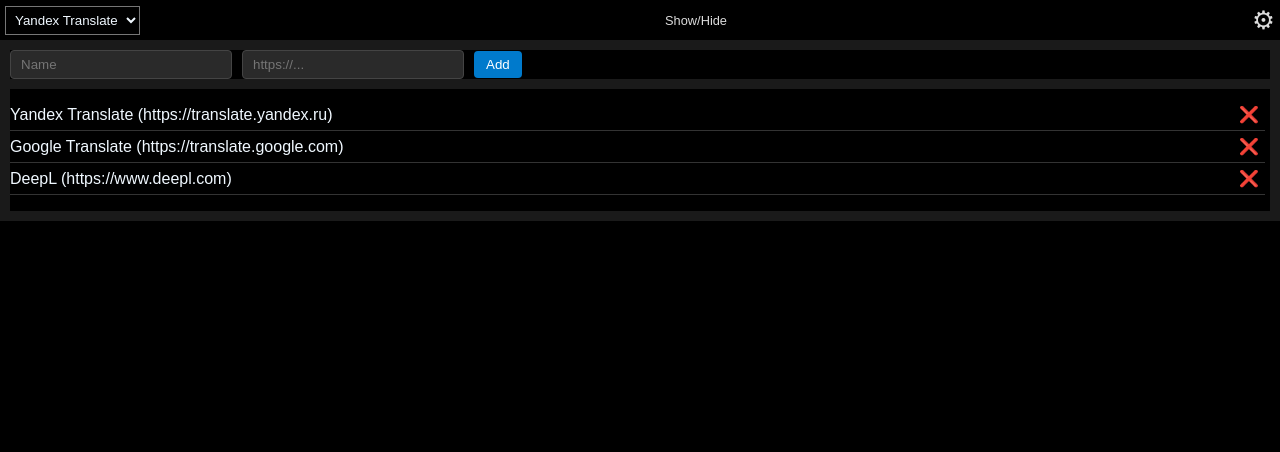
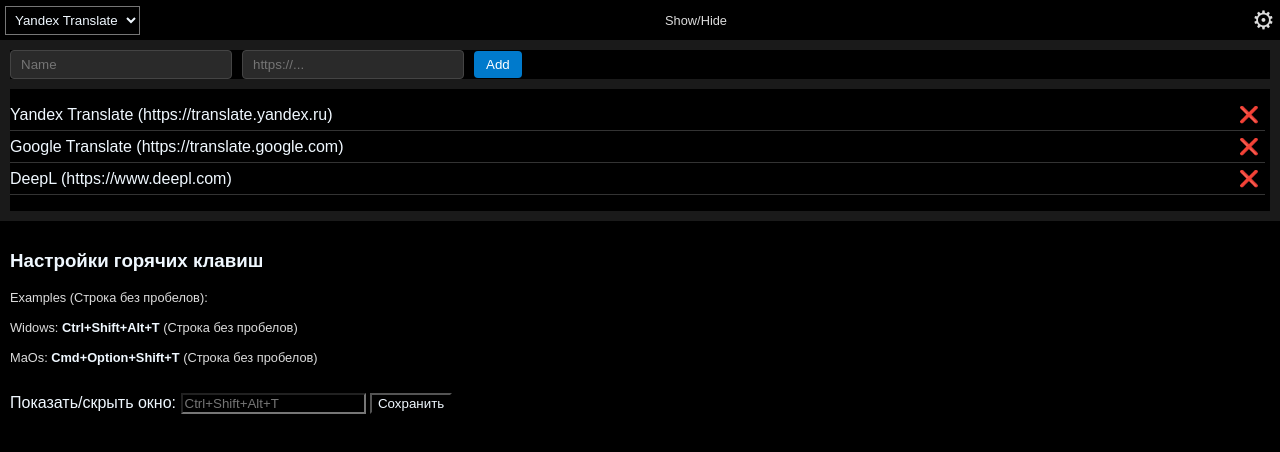
Before and after one commit to Hydrock/TransLatte, an Electron app: page public/reaction.html in a window 1280 px wide. Both pictures are taken after a click on the button "⚙︎". Drawn offline with Linux system fonts and the light colour scheme.

Commit message:
added ability to set you oun hotkeys

```diff
--- a/public/reaction.html
+++ b/public/reaction.html
@@ -121,23 +121,28 @@
             color: #ff3b3b;
         }
 
-        #urlListContainer {
+        #scrollContainer {
             max-height: 200px;
             overflow-y: scroll;
             padding-right: 5px;
         }
 
-        #urlListContainer::-webkit-scrollbar {
+        #scrollContainer::-webkit-scrollbar {
             width: 6px;
         }
 
-        #urlListContainer::-webkit-scrollbar-thumb {
+        #scrollContainer::-webkit-scrollbar-thumb {
             background-color: #555;
             border-radius: 3px;
         }
 
-        #urlListContainer::-webkit-scrollbar-track {
+        #scrollContainer::-webkit-scrollbar-track {
             background-color: #222;
+        }
+
+        .hotkeysExamples {
+            font-size: 0.8rem;
+            color: gainsboro;
         }
     </style>
 </head>
@@ -158,10 +163,26 @@
             <input type="url" id="newUrl" placeholder="https://..." required />
             <button type="submit">Add</button>
         </form>
-        <div id="urlListContainer">
+        <div id="scrollContainer">
             <ul id="urlList"></ul>
         </div>
     </div>
+    <div id="hotkeySettings" style="display:none; padding: 10px;">
+        <div id="scrollContainer">
+            <h3>Настройки горячих клавиш</h3>
+            <p class="hotkeysExamples">
+                Examples (Строка без пробелов):<br><br>
+                Widows: <b>Ctrl+Shift+Alt+T</b> (Строка без пробелов)<br><br>
+                MaOs: <b>Cmd+Option+Shift+T</b> (Строка без пробелов)<br><br>
+            </p>
+            <form id="hotkeyForm">
+                <label for="hotkeyInput">Показать/скрыть окно:</label>
+                <input type="text" id="hotkeyInput" placeholder="Ctrl+Shift+Alt+T" />
+                <button type="submit">Сохранить</button>
+            </form>
+        </div>
+    </div>
+
     <script>
         window.addEventListener('DOMContentLoaded', () => {
             const hotkeyDisplay = document.getElementById('hotkey');
@@ -235,6 +256,10 @@
         const newUrl = document.getElementById('newUrl');
         const urlList = document.getElementById('urlList');
 
+        const hotkeySettings = document.getElementById('hotkeySettings');
+        const hotkeyForm = document.getElementById('hotkeyForm');
+        const hotkeyInput = document.getElementById('hotkeyInput');
+
         function loadProviders() {
             select.innerHTML = '';
             const providers = getProviders();
@@ -271,11 +296,13 @@
         settingsBtn.addEventListener('click', () => {
             const isVisible = settingsPanel.style.display === 'block';
             settingsPanel.style.display = isVisible ? 'none' : 'block';
+            hotkeySettings.style.display = isVisible ? 'none' : 'block';
             webview.style.visibility = isVisible ? 'visible' : 'hidden';
             menu.style.display = 'flex';
             if (!isVisible) {
                 loadProviders();
                 renderList();
+                hotkeyInput.value = window.appHotkeys?.toggleShortcut || '';
             }
         });
 
@@ -291,6 +318,15 @@
                 renderList();
             }
         });
+
+        hotkeyForm.addEventListener('submit', (e) => {
+            e.preventDefault();
+            const newHotkey = hotkeyInput.value.trim();
+            if (newHotkey) {
+                window.electronAPI?.updateShortcut?.(newHotkey); // Предполагаем, что такой метод есть
+                alert('Горячая клавиша обновлена. Перезапустите приложение, чтобы изменения вступили в силу.');
+            }
+        });
     </script>
 </body>
 
```
Also changed, not shown: main.js (+23 -6 lines), preload.js (+7 -2 lines).
